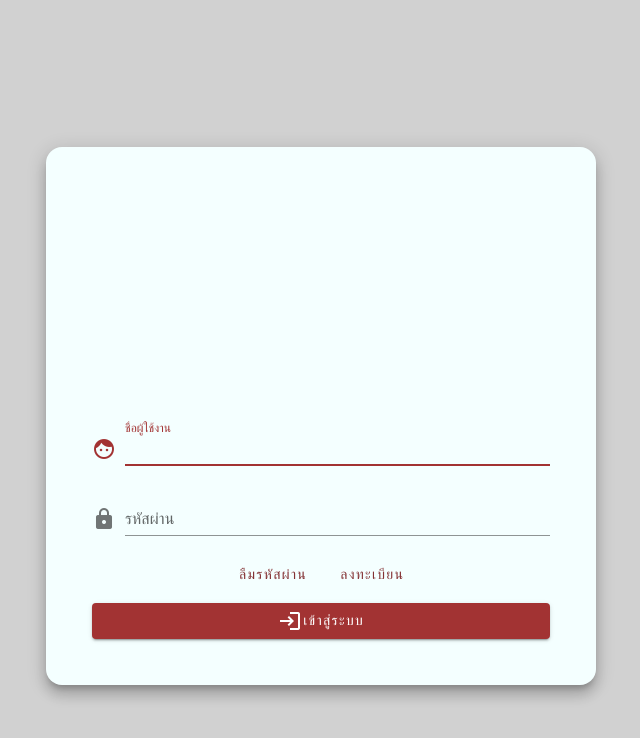
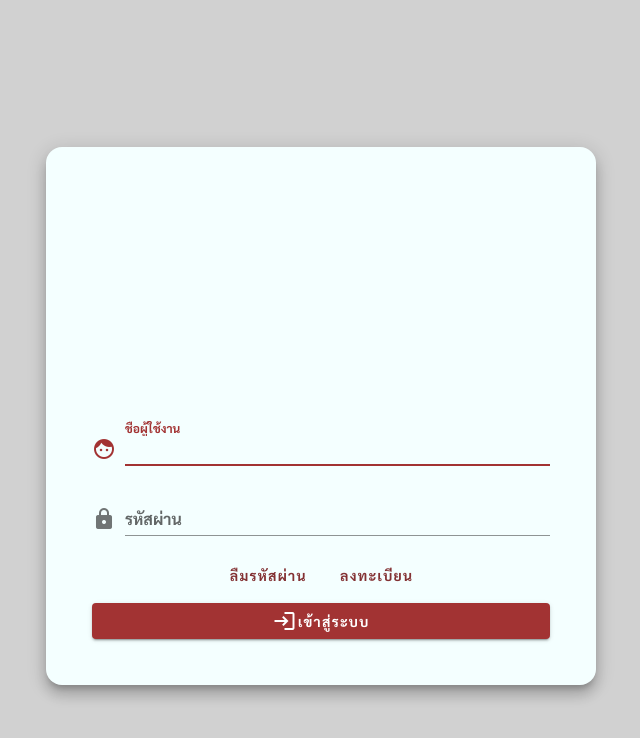
Before and after one commit to eznos/BMS-Back-Office-UI, a Vue app: page /login in a window 1280 px wide. Shown: the top 738 px of the page, without its empty margins (319-959 px from the left). Built offline with nearby package versions, Linux system fonts and the light colour scheme.

Commit message:
- feat(✨):  change primary font to Sarabun from google font

```diff
--- a/public/index.html
+++ b/public/index.html
@@ -1,10 +1,16 @@
 <!DOCTYPE html>
 <html lang="en">
+
 <head>
   <meta charset="utf-8">
   <meta http-equiv="X-UA-Compatible" content="IE=edge">
   <meta name="viewport" content="width=device-width,initial-scale=1.0">
   <link rel="icon" href="http://samoeng.chiangmaipolice.go.th/image/link/police3.png">
+  <!-- //new font google sarabun -->
+  <link rel="preconnect" href="https://fonts.googleapis.com">
+  <link rel="preconnect" href="https://fonts.gstatic.com" crossorigin>
+  <link href="https://fonts.googleapis.com/css2?family=Sarabun:wght@700&display=swap" rel="stylesheet">
+  <!-- //end -->
   <!-- title name -->
   <!-- <title><%= htmlWebpackPlugin.options.title %></title>
      -->
@@ -12,11 +18,14 @@
   <link rel="stylesheet" href="https://fonts.googleapis.com/css?family=Roboto:100,300,400,500,700,900">
   <link rel="stylesheet" href="https://cdn.jsdelivr.net/npm/@mdi/font@latest/css/materialdesignicons.min.css">
 </head>
+
 <body>
   <noscript>
-      <strong>We're sorry but <%= htmlWebpackPlugin.options.title %> doesn't work properly without JavaScript enabled. Please enable it to continue.</strong>
+    <strong>We're sorry but <%= htmlWebpackPlugin.options.title %> doesn't work properly without JavaScript enabled.
+        Please enable it to continue.</strong>
   </noscript>
   <div id="app"></div>
   <!-- built files will be auto injected -->
 </body>
+
 </html>
--- a/src/App.vue
+++ b/src/App.vue
@@ -1,12 +1,6 @@
 <template>
-  <!-- <div id="app">
-    <div id="nav">
-      <router-link to="/">Home</router-link> |
-      <router-link to="/about">About</router-link>
-    </div>
-    <router-view/>
-  </div> -->
-  <v-app id="main" :style="{background: $vuetify.theme.themes[theme].background}" >
+
+  <v-app id="main" :style="{background: $vuetify.theme.themes[theme].background}" class="myFont" >
     <template v-if="$route.path.includes('login')">
       <v-content class="ma-4">
         <router-view></router-view>
@@ -97,4 +91,7 @@ export default {
 #app {
     background-color: var(--v-background-base);
 }
+.myFont {
+  font-family: 'Sarabun', sans-serif;
+}
 </style>
--- a/src/plugins/vuetify.js
+++ b/src/plugins/vuetify.js
@@ -34,4 +34,7 @@ export default new Vuetify({
             },
         },
     },
+    font: {
+        family: 'Sarabun',
+      }
 });
```
Lines whose indentation alone changed are shown as unchanged.
